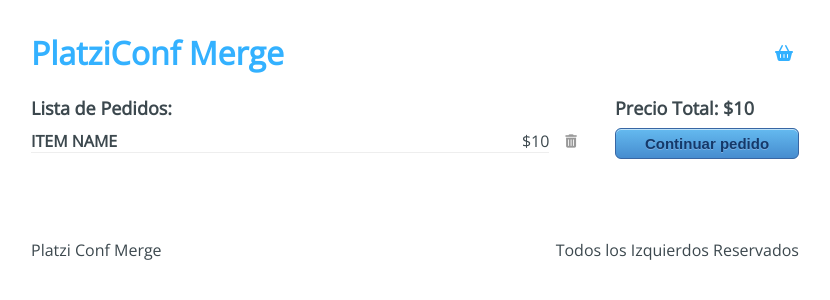
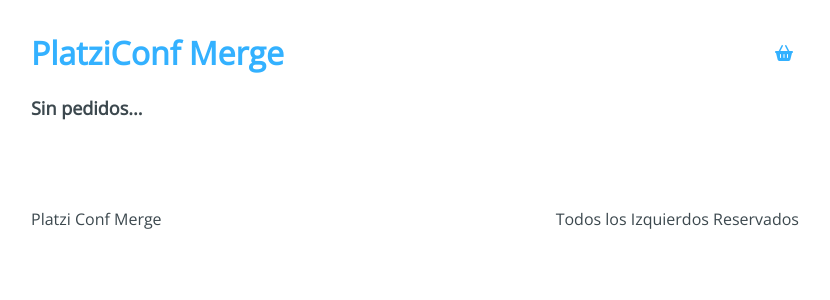
Before and after one commit to codigo-natural/platzi-conf-merch, a React app: page /checkout in a window 1280 px wide. Shown: the top 300 px of the page, without its empty margins (225-1055 px from the left). Built offline with nearby package versions, Linux system fonts and the light colour scheme.

Commit message:
useContext en la pagina de checkout

```diff
--- a/src/containers/CheckOut/index.jsx
+++ b/src/containers/CheckOut/index.jsx
@@ -1,29 +1,48 @@
-import React from 'react';
+import React, { useContext } from 'react';
 import { Link } from 'react-router-dom';
+import AppContext from '../../context/AppContext'
 import '../../styles/components/CheckOut.css';
 
 function Checkout() {
+  const { state, removeFromCart } = useContext(AppContext);
+  const { cart } = state;
+
+  const handleRemove = product => () => {
+    removeFromCart(product)
+  }
+
+  const handleSumTotal = () => {
+    const reducer = (accumulator, currentValue) => accumulator + currentValue.price;
+    const sum = cart.reduce(reducer, 0);
+    return sum;
+  }
+
   return (
     <div className="Checkout">
       <div className="Checkout-content">
-        <h3>Lista de Pedidos:</h3>
+        {cart.length > 0 ? <h3>Lista de Pedidos:</h3> : <h3>Sin pedidos...</h3>}
+        {cart.map((item) => (
           <div className="Checkout-item">
             <div className="Checkout-element">
-            <h4>ITEM NAME</h4>
-            <span>$10</span>
+              <h4>{item.title}</h4>
+              <span>{item.price}</span>
             </div>
-          <button type="button">
+            <button type="button" onClick={handleRemove(item)}>
               <i className="fas fa-trash-alt" />
             </button>
           </div>
+        ))}
       </div>
+      {cart.length > 0 && (
         <div className="Checkout-sidebar">
-        <h3>Precio Total: $10</h3>
+          <h3>`Precio Total: $ ${handleSumTotal()}`</h3>
           <Link to="/checkout/information">
             <button type="button">Continuar pedido</button>
           </Link>
         </div>
-    </div>
+      )
+      }
+    </div >
   );
 }
 
```
Lines whose indentation alone changed are shown as unchanged.
